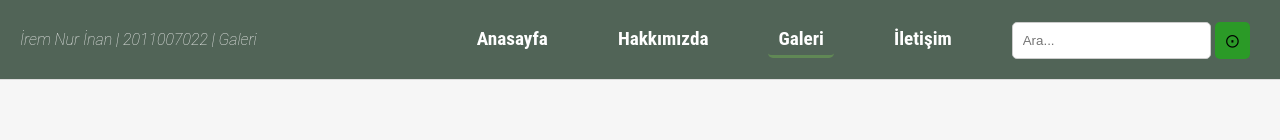
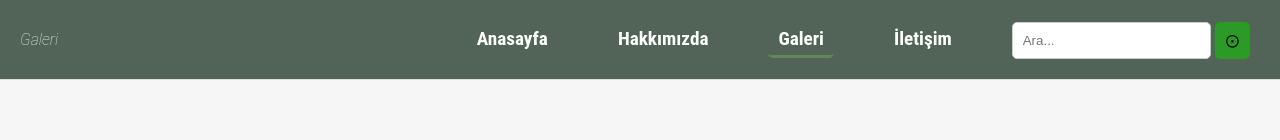
Before and after one commit to harunkabaca/hotel-webdesign, a website: page galeri.html in a window 1280 px wide. Shown: the top 140 px of the page. Drawn offline with nearby package versions, Linux system fonts and the light colour scheme; some packages are replaced by stand-ins of ours; a script that the page names is missing.

Commit message:
Update galeri.html

```diff
--- a/galeri.html
+++ b/galeri.html
@@ -3,7 +3,7 @@
 <head>
   <meta charset="UTF-8">
   <meta name="viewport" content="width=device-width, initial-scale=1.0">
-  <title>Irem Nur Inan | 2011007022 | Galeri</title>
+  <title>Galeri</title>
   <link rel="stylesheet" href="styles/style.css">
   <link rel="stylesheet" href="https://cdnjs.cloudflare.com/ajax/libs/fancybox/4.0.0-beta.1/fancybox.min.css">
   <link rel="stylesheet" href="https://unpkg.com/swiper@8/swiper-bundle.min.css">
@@ -12,7 +12,7 @@
 <body>
   <header>
 
-      <h1>İrem Nur İnan | 2011007022 | Galeri</h1>
+      <h1>Galeri</h1>
       <nav>
         <ul>
           <li><a href="index.html">Anasayfa</a></li>
```
